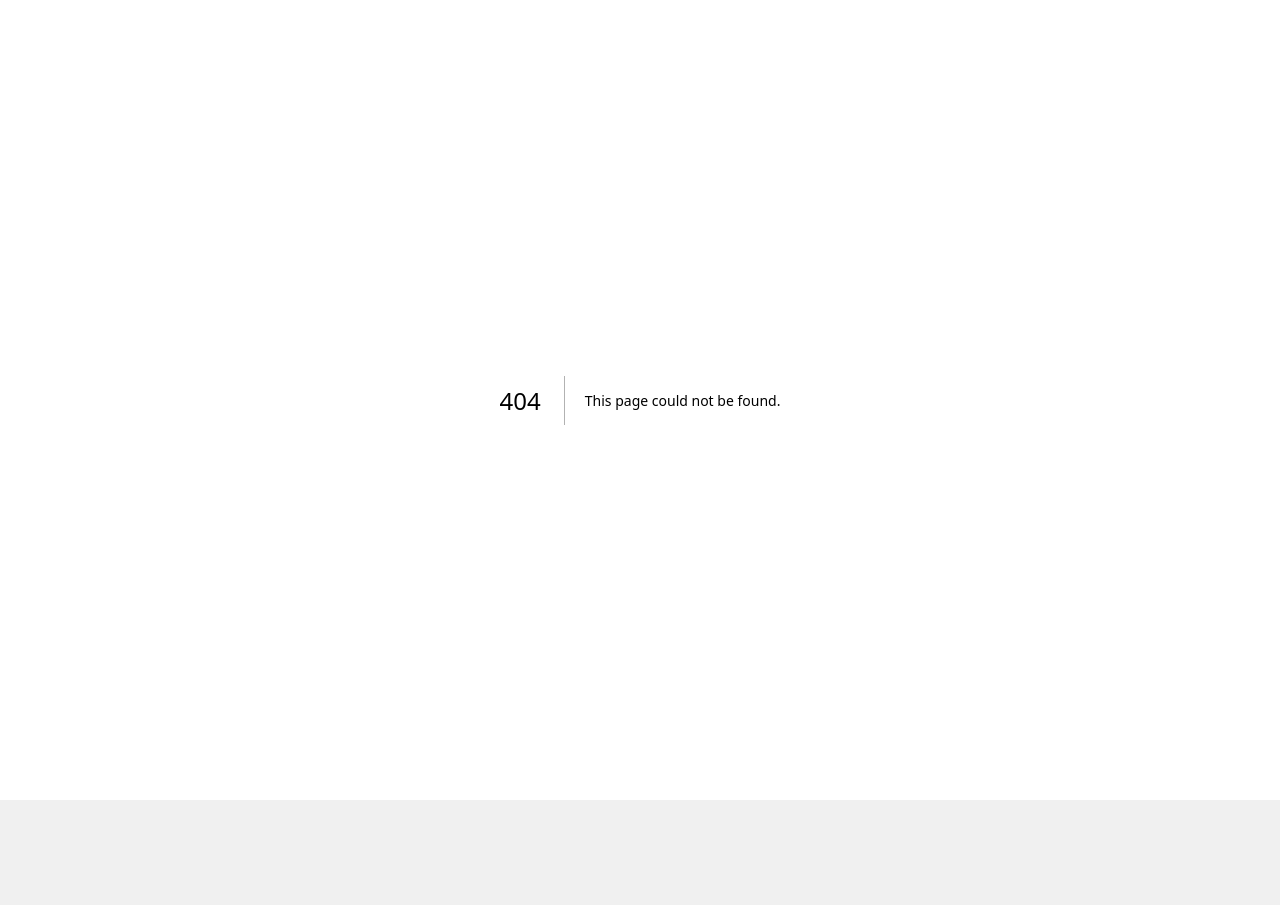
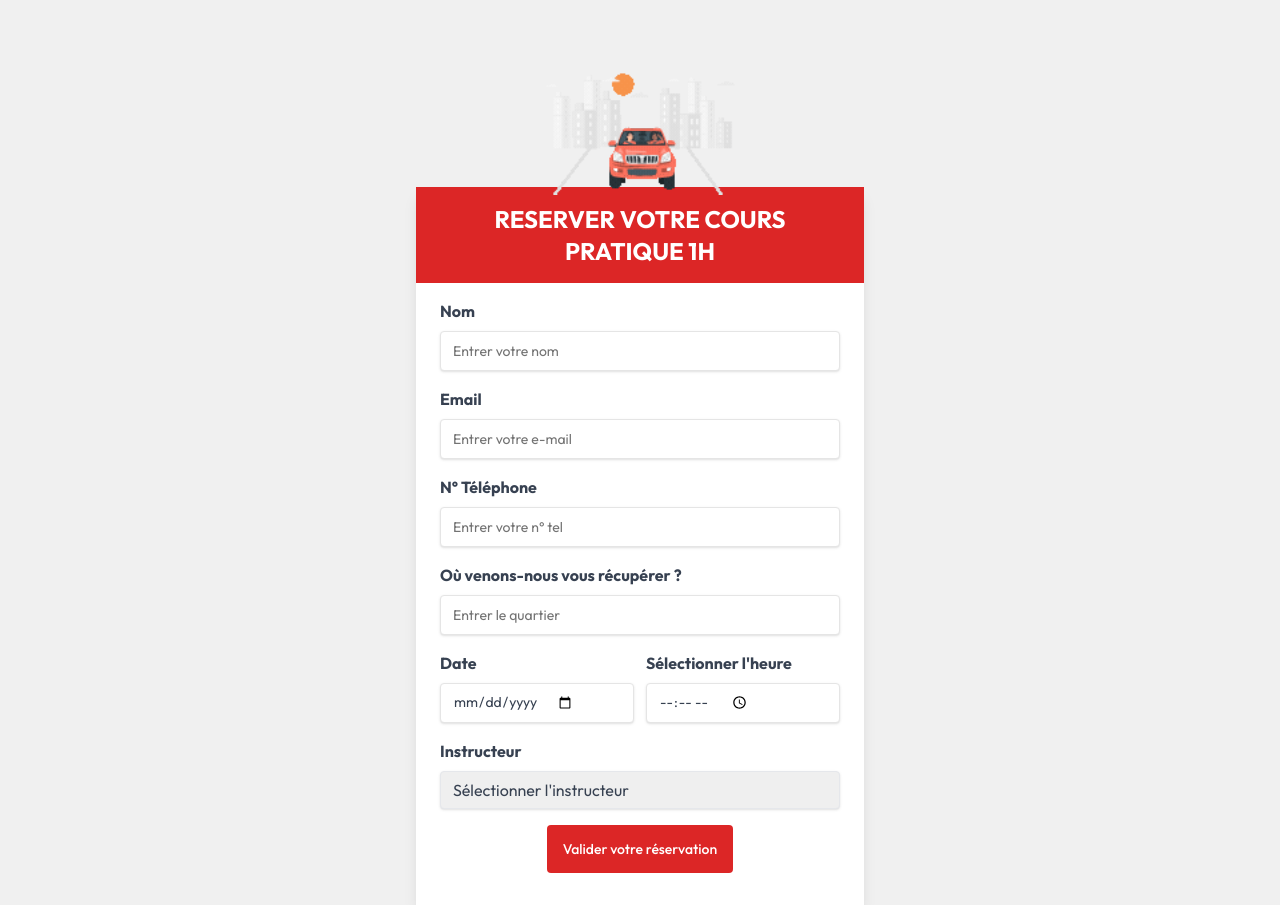
Before and after one commit to lionel-dev20/Chancimi, a Next.js app: page /booking-car in a window 1280 px wide. Before the commit this address had no page. Before the commit the page ends 800 px from the top, so only its background shows below. Built offline with nearby package versions, Linux system fonts and the light colour scheme.

Commit message:
creation du formulaire de reservation des cours pratique

```diff
--- /dev/null
+++ b/app/booking-car/page.jsx
@@ -0,0 +1,172 @@
+"use client"
+
+import React, { useState } from 'react';
+import { Input } from '@/components/ui/input';
+import { Button } from '@/components/ui/button';
+import Image from 'next/image';
+import { useRouter } from 'next/navigation';
+
+function Page() {
+  const [reservations, setReservations] = useState([]);
+  const [emailList, setEmailList] = useState([]);
+  const [errorMessage, setErrorMessage] = useState('');
+  const [successMessage, setSuccessMessage] = useState('');
+  const router = useRouter();
+
+  const handleSubmit = (e) => {
+    e.preventDefault();
+    const form = e.target;
+    const name = form.nom.value;
+    const email = form.email.value;
+    const telephone = form.Telephone.value;
+    const quartier = form.Quartier.value;
+    const date = form.date.value;
+    const time = form.time.value;
+    const service = form.service.value;
+
+    // Vérifier si l'email a déjà été utilisé
+    if (emailList.includes(email)) {
+      setErrorMessage('Cet email a déjà été utilisé pour une réservation.');
+      return;
+    }
+
+    // Vérifier si le nombre maximum de réservations est atteint
+    if (reservations.length >= 5) {
+      setErrorMessage('Le nombre de places pour cette session est épuisé.');
+      return;
+    }
+
+    // Ajouter la réservation si tout est correct
+    setReservations([...reservations, { name, email, telephone, quartier, date, time, service }]);
+    setEmailList([...emailList, email]);
+    setErrorMessage('');
+    setSuccessMessage('Réservation effectuée avec succès ! Vous serez redirigé sous peu.');
+
+    // Redirection après un délai de 60 secondes
+    setTimeout(() => {
+      router.push('https://GPT.com');
+    }, 60000); // 60000 ms = 60 secondes
+  };
+
+  return (
+    <div>
+      <Image
+        src="/reservation.gif"
+        width={200}
+        height={200}
+        alt="reservation de voiture"
+        className="mx-auto flex items-center mt-16"
+      />
+      <div className="max-w-md mx-auto -mt-2 bg-white shadow-lg rounded-lg overflow-hidden">
+        <div className="text-2xl py-4 px-6 bg-primary text-white text-center font-bold uppercase">
+          Reserver votre cours pratique 1h
+        </div>
+        <form className="py-4 px-6" onSubmit={handleSubmit}>
+          <div className="mb-4">
+            <label className="block text-gray-700 font-bold mb-2" htmlFor="nom">
+              Nom
+            </label>
+            <Input
+              className="shadow appearance-none border rounded w-full py-2 px-3 text-gray-700 leading-tight focus:outline-none focus:shadow-outline"
+              id="nom"
+              type="text"
+              placeholder="Entrer votre nom"
+              required
+            />
+          </div>
+          <div className="mb-4">
+            <label className="block text-gray-700 font-bold mb-2" htmlFor="email">
+              Email
+            </label>
+            <Input
+              className="shadow appearance-none border rounded w-full py-2 px-3 text-gray-700 leading-tight focus:outline-none focus:shadow-outline"
+              id="email"
+              type="email"
+              placeholder="Entrer votre e-mail"
+              required
+            />
+          </div>
+          <div className="mb-4">
+            <label className="block text-gray-700 font-bold mb-2" htmlFor="Telephone">
+              N° Téléphone
+            </label>
+            <Input
+              className="shadow appearance-none border rounded w-full py-2 px-3 text-gray-700 leading-tight focus:outline-none focus:shadow-outline"
+              id="Telephone"
+              type="tel"
+              placeholder="Entrer votre n° tel"
+              required
+            />
+          </div>
+          <div className="mb-4">
+            <label className="block text-gray-700 font-bold mb-2" htmlFor="Quartier">
+              Où venons-nous vous récupérer ?
+            </label>
+            <Input
+              className="shadow appearance-none border rounded w-full py-2 px-3 text-gray-700 leading-tight focus:outline-none focus:shadow-outline"
+              id="Quartier"
+              type="text"
+              placeholder="Entrer le quartier"
+              required
+            />
+          </div>
+          <div className="flex flex-col md:flex-row gap-3 w-full">
+            <div className="mb-4 w-full">
+              <label className="block text-gray-700 font-bold mb-2" htmlFor="date">
+                Date
+              </label>
+              <Input
+                className="shadow appearance-none border rounded py-2 px-3 text-gray-700 leading-tight focus:outline-none focus:shadow-outline"
+                id="date"
+                type="date"
+                placeholder="Sélectionner le jour"
+                required
+              />
+            </div>
+            <div className="mb-4 w-full">
+              <label className="block text-gray-700 font-bold mb-2" htmlFor="time">
+                Sélectionner l&apos;heure
+              </label>
+              <Input
+                className="shadow appearance-none border rounded py-2 px-3 text-gray-700 leading-tight focus:outline-none focus:shadow-outline"
+                id="time"
+                type="time"
+                placeholder="Sélectionner l'heure"
+                required
+              />
+            </div>
+          </div>
+          <div className="mb-4">
+            <label className="block text-gray-700 font-bold mb-2" htmlFor="service">
+              Instructeur
+            </label>
+            <select
+              className="shadow appearance-none border rounded w-full py-2 px-3 text-gray-700 leading-tight focus:outline-none focus:shadow-outline"
+              id="service"
+              name="service"
+              required
+            >
+              <option value="">Sélectionner l&apos;instructeur</option>
+              <option value="haircut">Haircut</option>
+              <option value="coloring">Coloring</option>
+            </select>
+          </div>
+
+          {errorMessage && <p className="text-red-500 text-center">{errorMessage}</p>}
+          {successMessage && <p className="text-green-500 text-center">{successMessage}</p>}
+
+          <div className="flex items-center justify-center mb-4">
+            <Button
+              className="bg-primary text-white py-2 px-4 rounded-[4px] hover:bg-gray-800 focus:outline-none focus:shadow-outline"
+              type="submit"
+            >
+              Valider votre réservation
+            </Button>
+          </div>
+        </form>
+      </div>
+    </div>
+  );
+}
+
+export default Page;
--- /dev/null
+++ b/components/ui/input.jsx
@@ -0,0 +1,19 @@
+import * as React from "react"
+
+import { cn } from "@/lib/utils"
+
+const Input = React.forwardRef(({ className, type, ...props }, ref) => {
+  return (
+    (<input
+      type={type}
+      className={cn(
+        "flex h-10 w-full rounded-md border border-input bg-background px-3 py-2 text-sm ring-offset-background file:border-0 file:bg-transparent file:text-sm file:font-medium placeholder:text-muted-foreground focus-visible:outline-none focus-visible:ring-2 focus-visible:ring-ring focus-visible:ring-offset-2 disabled:cursor-not-allowed disabled:opacity-50",
+        className
+      )}
+      ref={ref}
+      {...props} />)
+  );
+})
+Input.displayName = "Input"
+
+export { Input }
--- a/middleware.ts
+++ b/middleware.ts
@@ -1,6 +1,6 @@
 import { clerkMiddleware, createRouteMatcher } from '@clerk/nextjs/server'
 
-const isPublicRoute = createRouteMatcher(['/sign-in(.*)', '/sign-up(.*)', '/', '/courses', '/course_preview(.*)', '/register', '/accueil'])
+const isPublicRoute = createRouteMatcher(['/sign-in(.*)', '/sign-up(.*)', '/', '/courses', '/course_preview(.*)', '/register', '/accueil', '/booking-car'])
 
 export default clerkMiddleware((auth, request) => {
   if (!isPublicRoute(request)) {
```
Also changed, not shown: public/reservation.gif (added).
